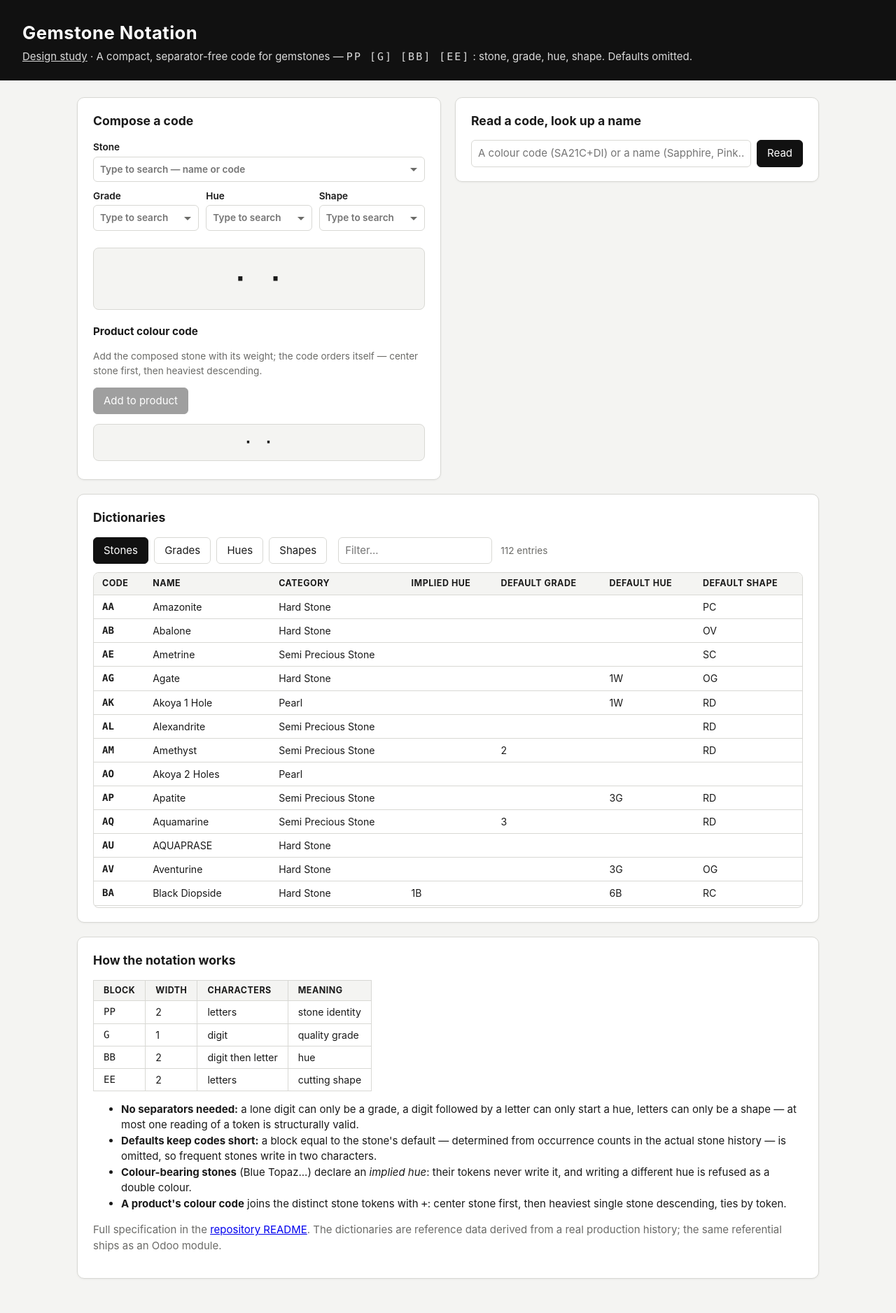
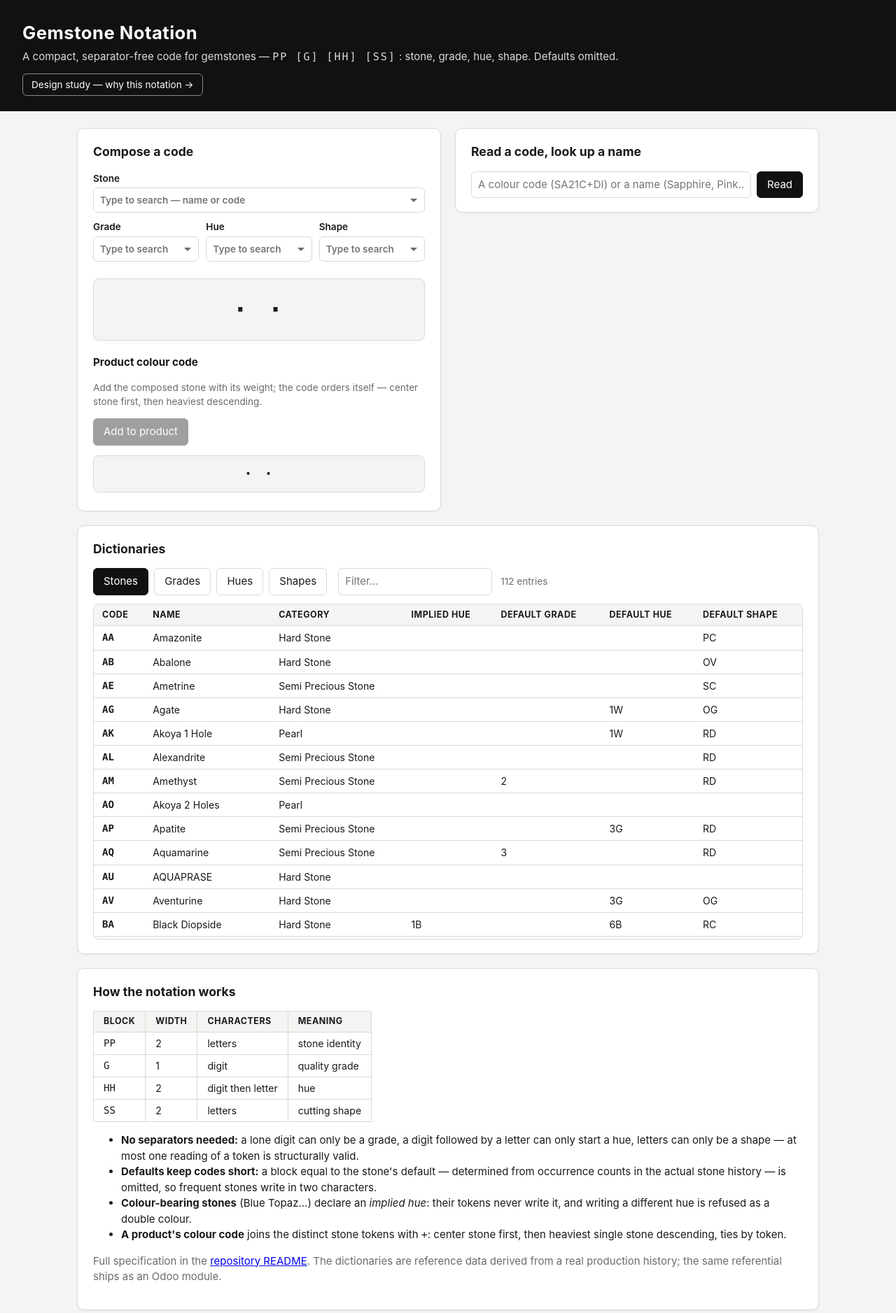
Before and after one commit to augustin-bresset/gem_notation, a plain HTML site: page index.html in a window 1280 px wide. Shown: the top 1877 px of the page at 70% size. Drawn offline with Linux system fonts and the light colour scheme.

Commit message:
Rename the hue and shape blocks to HH and SS; visible study link
The grammar reads PP [G] [HH] [SS] everywhere (site, engine comments,
README) - the block letters now echo hue and shape instead of the
anonymous BB/EE. The workspace header gains a proper button linking to
the design study.

Claude-Session: https://claude.ai/code/session_01CeW3R4mSfLyaKMkkwdZXdU

```diff
--- a/assets/grammar.js
+++ b/assets/grammar.js
@@ -1,5 +1,5 @@
 // Gemstone Notation - grammar engine.
-// Token grammar PP[G][BB][EE]: stone (2 letters), grade (1 digit),
+// Token grammar PP[G][HH][SS]: stone (2 letters), grade (1 digit),
 // hue (digit + letter), shape (2 letters); blocks omitted on the stone's
 // defaults; the widths and character classes make every token parse
 // without separators. Mirrors the reference implementation of the
@@ -54,7 +54,7 @@
     }
     const splits = splitRest(text.slice(2));
     if (splits.length !== 1) {
-      result.problems.push(`'${text}': not a valid PP[G][BB][EE] token`);
+      result.problems.push(`'${text}': not a valid PP[G][HH][SS] token`);
       return result;
     }
     const [gradeCode, hueCode, shapeCode] = splits[0];
--- a/assets/style.css
+++ b/assets/style.css
@@ -138,3 +138,7 @@ footer { text-align: center; padding: 18px; border-top: 1px solid var(--line); }
   letter-spacing: 1px; color: var(--muted); background: var(--paper); }
 .combo-item.current { font-weight: 700; }
 .combo-none { color: var(--muted); font-style: italic; }
+.header-link { display: inline-block; margin-top: 12px; padding: 5px 12px;
+  border: 1px solid rgba(255,255,255,0.5); border-radius: 6px;
+  color: #fff; text-decoration: none; font-size: 0.85rem; }
+.header-link:hover { background: rgba(255,255,255,0.12); }
--- a/index.html
+++ b/index.html
@@ -10,9 +10,10 @@
 
 <header>
   <h1>Gemstone Notation</h1>
-  <p class="tagline"><a href="study.html" style="color:#fff; text-decoration:underline;">Design study</a> · A compact, separator-free code for gemstones —
-    <span class="mono">PP&thinsp;[G]&thinsp;[BB]&thinsp;[EE]</span> :
+  <p class="tagline">A compact, separator-free code for gemstones —
+    <span class="mono">PP&thinsp;[G]&thinsp;[HH]&thinsp;[SS]</span> :
     stone, grade, hue, shape. Defaults omitted.</p>
+  <a class="header-link" href="study.html">Design study — why this notation →</a>
 </header>
 
 <main>
@@ -92,8 +93,8 @@
       <tr><th>Block</th><th>Width</th><th>Characters</th><th>Meaning</th></tr>
       <tr><td class="mono">PP</td><td>2</td><td>letters</td><td>stone identity</td></tr>
       <tr><td class="mono">G</td><td>1</td><td>digit</td><td>quality grade</td></tr>
-      <tr><td class="mono">BB</td><td>2</td><td>digit then letter</td><td>hue</td></tr>
-      <tr><td class="mono">EE</td><td>2</td><td>letters</td><td>cutting shape</td></tr>
+      <tr><td class="mono">HH</td><td>2</td><td>digit then letter</td><td>hue</td></tr>
+      <tr><td class="mono">SS</td><td>2</td><td>letters</td><td>cutting shape</td></tr>
     </table>
     <ul>
       <li><strong>No separators needed:</strong> a lone digit can only be a
```
Also changed, not shown: study.html (+2 -2 lines), README.md.
